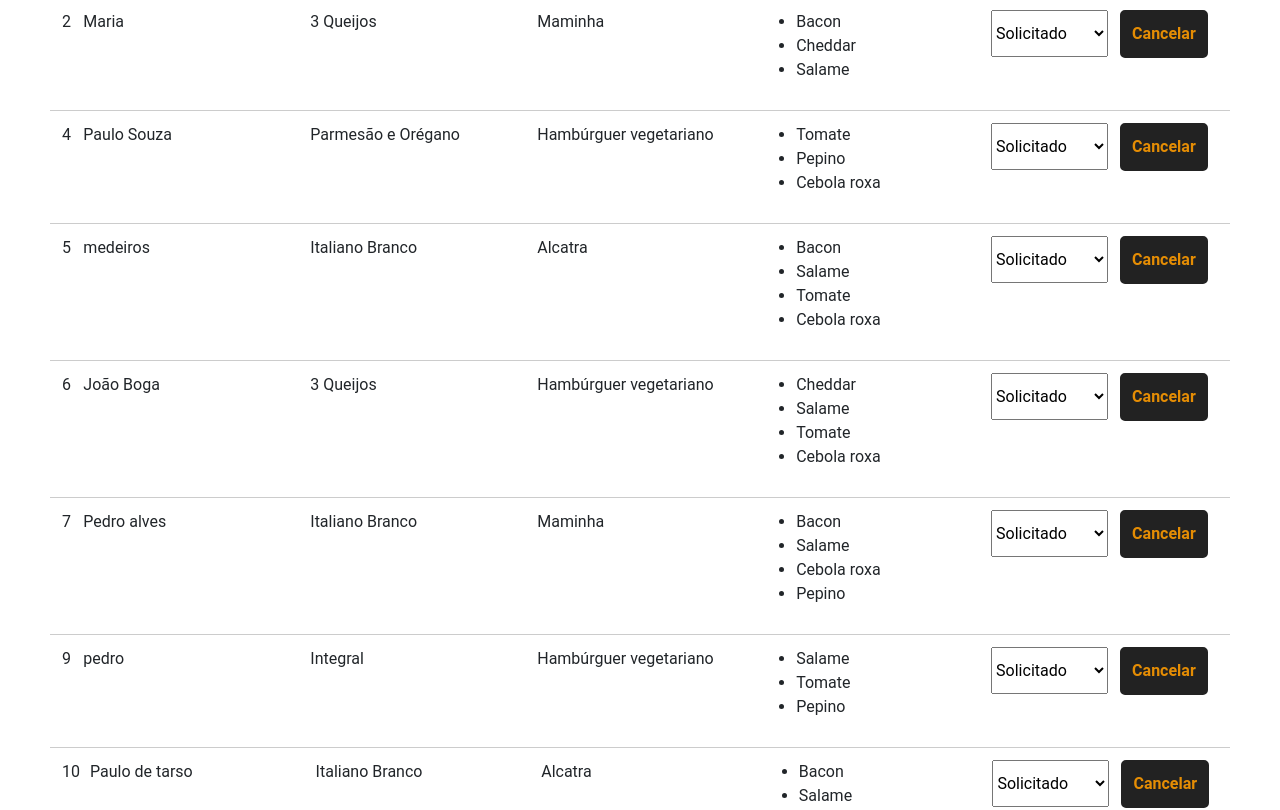
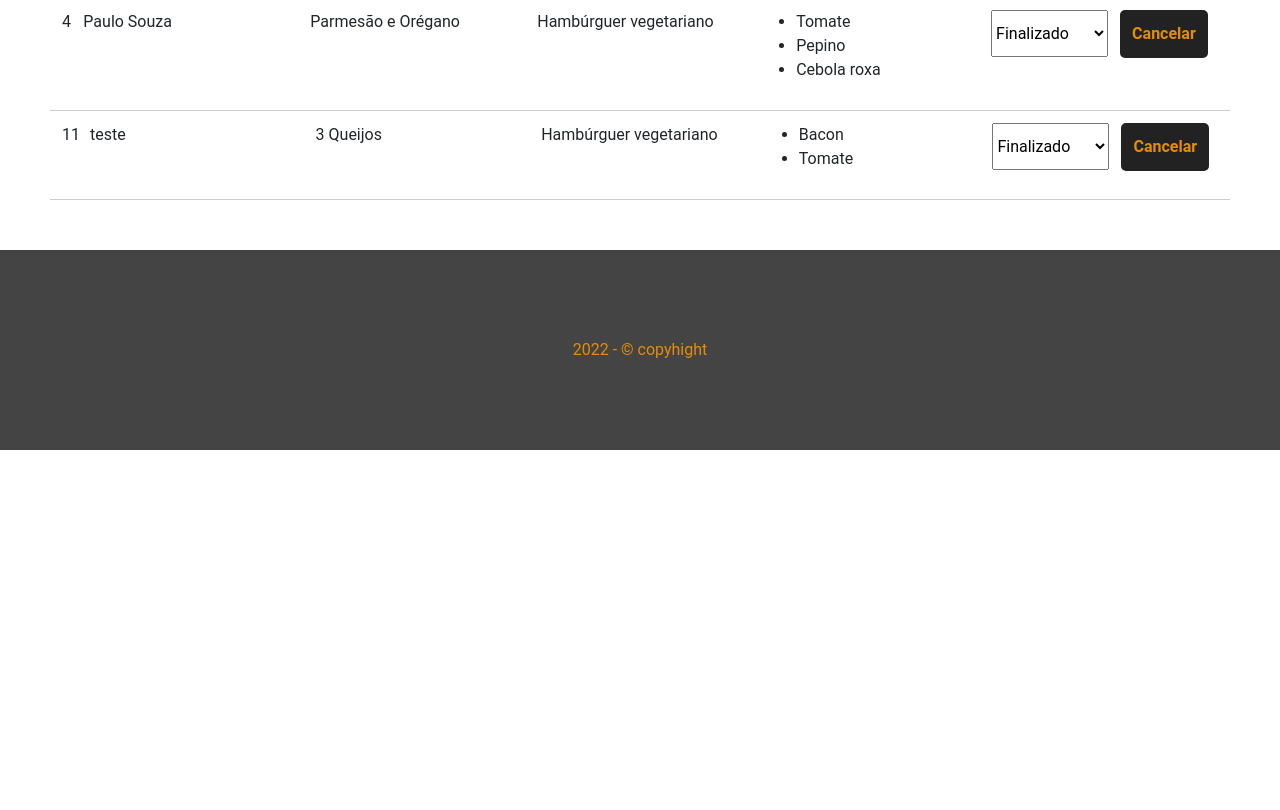
Before and after one commit to jeanevertonoficial/BurgerOBrabo, a Vue app: page /pedidos in a window 1280 px wide. Shown: the part 380-1190 px from the top of the page. After the commit the page ends 830 px from the top, so only its background shows below. Built offline with nearby package versions, Linux system fonts and the light colour scheme; data requests are answered from the project's data file.

Commit message:
concluindo o curso de Vue.js do youtube com o professor @MatheusBattisti.

```diff
--- a/db/db.json
+++ b/db/db.json
@@ -88,20 +88,8 @@
         " Pepino ",
         " Tomate "
       ],
-      "status": "Solicitado",
+      "status": " Finalizado ",
       "id": 1
-    },
-    {
-      "nome": "Maria",
-      "carne": " Maminha ",
-      "pao": " 3 Queijos ",
-      "opcionais": [
-        " Bacon ",
-        " Cheddar ",
-        " Salame "
-      ],
-      "status": "Solicitado",
-      "id": 2
     },
     {
       "nome": "Paulo Souza ",
@@ -112,73 +100,19 @@
         " Pepino ",
         " Cebola roxa "
       ],
-      "status": "Solicitado",
+      "status": " Finalizado ",
       "id": 4
     },
     {
-      "nome": "medeiros",
-      "carne": " Alcatra ",
-      "pao": " Italiano Branco ",
-      "opcionais": [
-        " Bacon ",
-        " Salame ",
-        " Tomate ",
-        " Cebola roxa "
-      ],
-      "status": "Solicitado",
-      "id": 5
-    },
-    {
-      "nome": "João Boga",
+      "nome": "teste",
       "carne": " Hambúrguer vegetariano ",
       "pao": " 3 Queijos ",
       "opcionais": [
-        " Cheddar ",
-        " Salame ",
-        " Tomate ",
-        " Cebola roxa "
+        " Bacon ",
+        " Tomate "
       ],
-      "status": "Solicitado",
-      "id": 6
-    },
-    {
-      "nome": "Pedro alves",
-      "carne": " Maminha ",
-      "pao": " Italiano Branco ",
-      "opcionais": [
-        " Bacon ",
-        " Salame ",
-        " Cebola roxa ",
-        " Pepino "
-      ],
-      "status": "Solicitado",
-      "id": 7
-    },
-    {
-      "nome": "pedro ",
-      "carne": " Hambúrguer vegetariano ",
-      "pao": " Integral ",
-      "opcionais": [
-        " Salame ",
-        " Tomate ",
-        " Pepino "
-      ],
-      "status": "Solicitado",
-      "id": 9
-    },
-    {
-      "nome": "Paulo de tarso",
-      "carne": " Alcatra ",
-      "pao": " Italiano Branco ",
-      "opcionais": [
-        " Bacon ",
-        " Salame ",
-        " Tomate ",
-        " Cebola roxa ",
-        " Pepino "
-      ],
-      "status": "Solicitado",
-      "id": 10
+      "status": " Finalizado ",
+      "id": 11
     }
   ]
 }
--- a/src/components/Dasboard.vue
+++ b/src/components/Dasboard.vue
@@ -1,4 +1,5 @@
 <template>
+  <Messege :msg="msg" v-show="msg"/>
   <div id="burguer-table">
     <div>
       <div id="burguer-table-heading">
@@ -40,13 +41,17 @@
 </template>
 
 <script>
+import Messege from "@/components/Messege";
+
 export default {
   name: "Dasboard",
+  components: {Messege},
   data() {
     return {
       burgers: null,
       burger_id: null,
-      status: []
+      status: [],
+      msg: null
     }
   },
   methods: {
@@ -79,7 +84,11 @@ export default {
 
       const res = await req.json();
 
-      // msg
+      // Mensagem pedido removido com sucesso
+      this.msg = `Pedido N° ${res.id} Removido com sucesso!`
+
+      //apagando a mensagem de inserido com sucesso após 3 segundos
+      setTimeout(() => this.msg = "", 3000)
 
       this.getPedidos();
 
@@ -90,13 +99,20 @@ export default {
 
       const dataJson = JSON.stringify({ status: option });
 
-      const req = await fetch(`http://localhost:3000/bugers/${id}`, {
+      const req = await fetch(`http://localhost:3000/burgers/${id}`, {
+        // PATCH é como o update mais só atualiza oque foi mudado.
         method: "PATCH",
         headers: { "Content-Type": "application/json"},
         body: dataJson
       });
 
       const res = await req.json();
+
+      // Mensagem pedido removido com sucesso
+      this.msg = `Pedido N° ${res.id} foi atualizado para ${res.status}!`
+
+      //apagando a mensagem de inserido com sucesso após 3 segundos
+      setTimeout(() => this.msg = "", 3000)
 
       console.log(res);
     }
```
